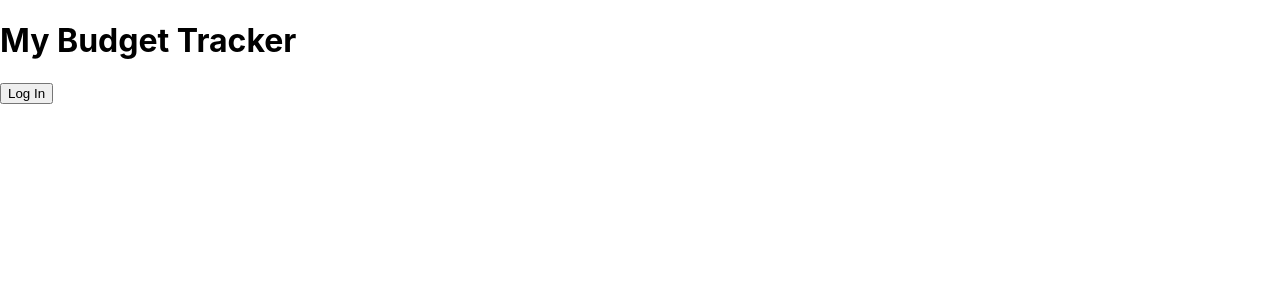
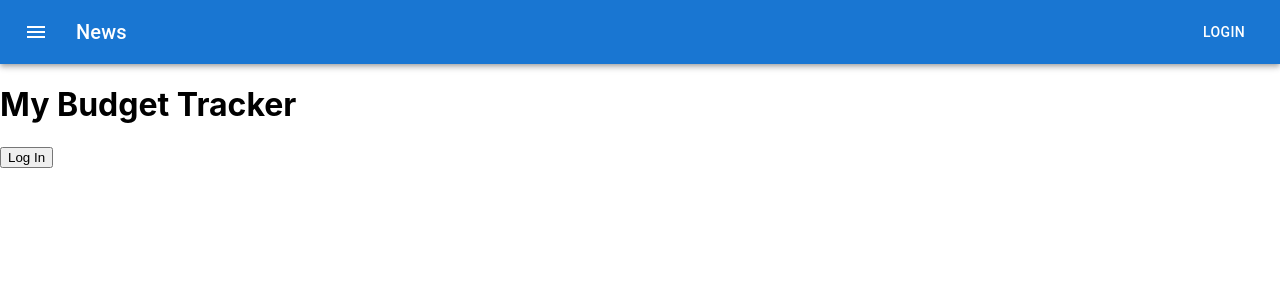
Before and after one commit to CyrellEstrada/budgetTracker_frontEnd, a React (Create React App) app: page / in a window 1280 px wide. Shown: the top 300 px of the page. Built offline with nearby package versions, Linux system fonts and the light colour scheme; no server answers.

Commit message:
Imported and implemented AppBar, changed name "Dashboard" to "BudgetDashboard" due to changing to more accurate name

```diff
--- a/src/components/Home.js
+++ b/src/components/Home.js
@@ -1,6 +1,7 @@
 import React, { useEffect } from 'react';
 import { useAuth0 } from '@auth0/auth0-react';
-import Dashboard from './Dashboard';
+import BudgetDashboard from './BudgetDashboard';
+import AppBar from './AppBar'
 
 function Home() {
   const {
@@ -50,6 +51,7 @@ function Home() {
 
   return (
     <div>
+    <AppBar></AppBar>
       <h1>My Budget Tracker</h1>
 
       {/* If not logged in, show login button */}
@@ -64,7 +66,7 @@ function Home() {
           Log Out
           </button>
         <p>You are logged in!</p>
-        <Dashboard/>
+        <BudgetDashboard/>
         </>)}
     </div>
   );
```
